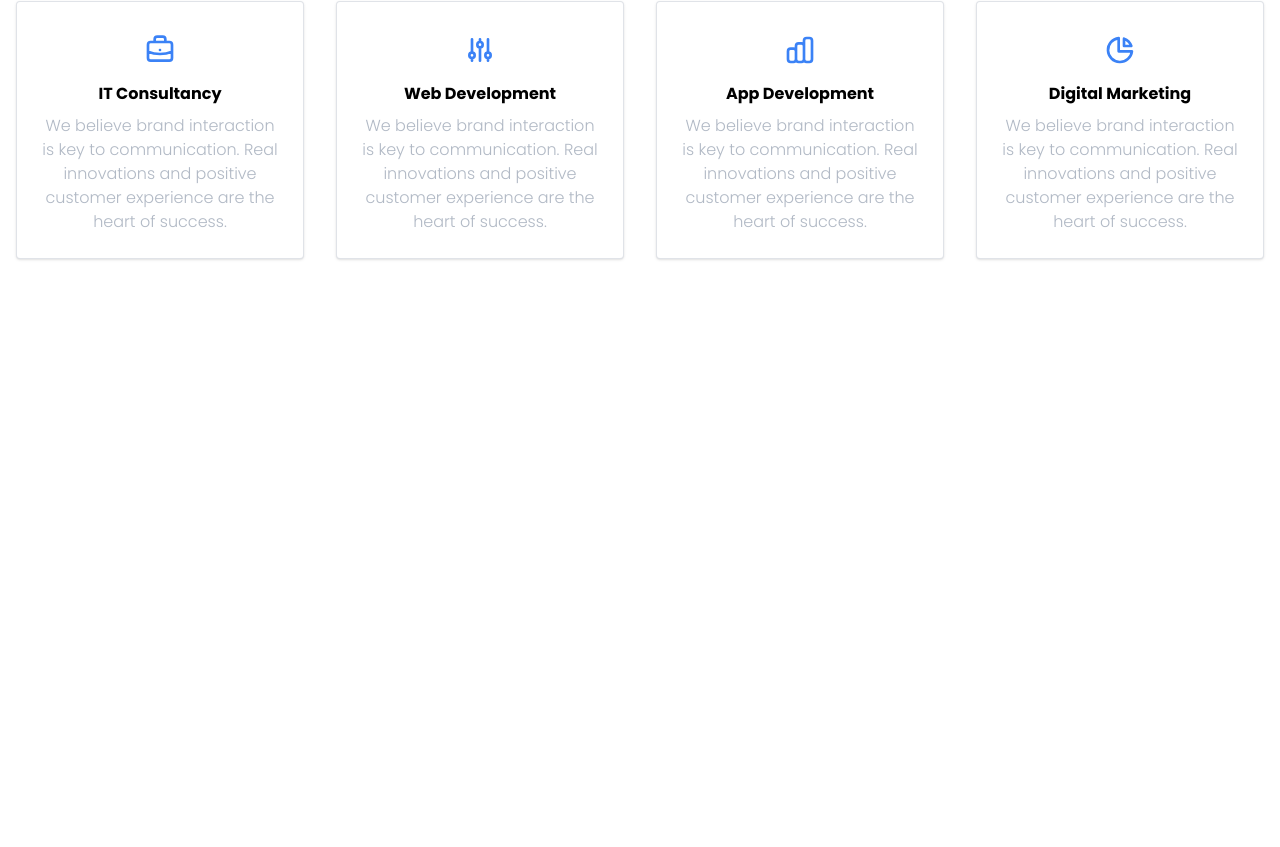
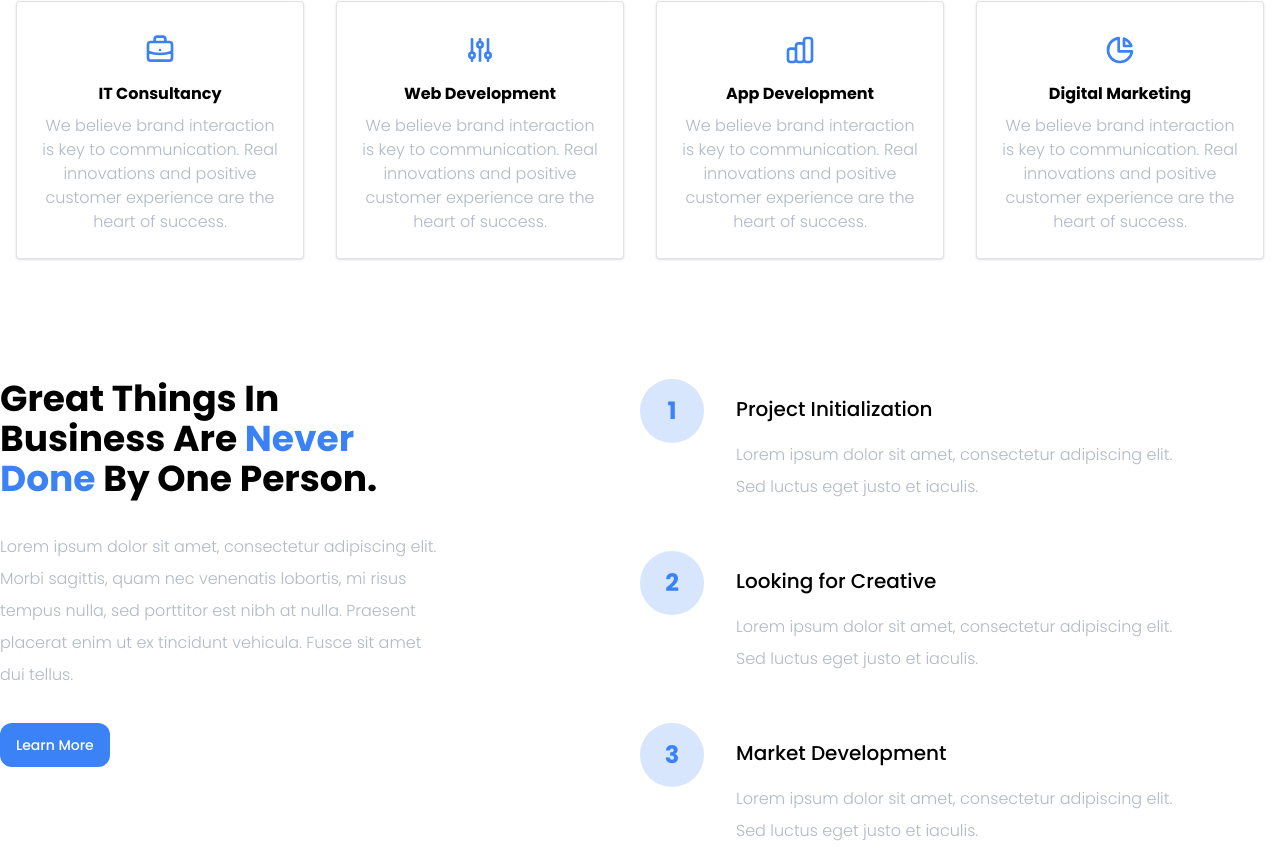
Before and after one commit to Sh4ke96/monst, a Next.js app: page / in a window 1280 px wide. Shown: the part 932-1779 px from the top of the page. Before the commit the page ends 1215 px from the top, so only its background shows below. Built offline with nearby package versions, Linux system fonts and the light colour scheme.

Commit message:
add section how-we-work

```diff
--- a/app/page.tsx
+++ b/app/page.tsx
@@ -136,6 +136,83 @@ export default function Home() {
           </div>
         </div>
       </section>
+      <section>
+        <div className="container mt-24">
+          <div className="flex flex-col lg:flex-row">
+            <div className="w-full lg:w-1/2">
+              <div className="max-w-lg lg:max-w-md mx-auto lg:mx-0 text-center lg:text-left">
+                <h2 className="leading-3 text-3xl lg:text-4xl font-bold text-black">
+                  Great Things In <br />
+                  Business Are <span className="text-blue">Never Done </span>
+                  By One Person.
+                </h2>
+                <p className="text-gray/50 leading-8 text-center lg:text-left my-8 font-light">
+                  Lorem ipsum dolor sit amet, consectetur adipiscing elit. Morbi
+                  sagittis, quam nec venenatis lobortis, mi risus tempus nulla,
+                  sed porttitor est nibh at nulla. Praesent placerat enim ut ex
+                  tincidunt vehicula. Fusce sit amet dui tellus.
+                </p>
+                <Button
+                  type="button"
+                  color="primary"
+                  textColor="white"
+                  border="base"
+                >
+                  Learn More
+                </Button>
+              </div>
+            </div>
+            <div className="w-full mt-8 lg:w-1/2 lg:mt-0">
+              <div className="flex flex-col gap-y-12">
+                <div className="flex gap-x-8">
+                  <div>
+                    <span className="flex w-16 h-16 mx-auto items-center justify-center text-2xl font-bold font-heading rounded-full bg-blue/20 text-blue">
+                      1
+                    </span>
+                  </div>
+                  <div className="flex flex-col mt-4">
+                    <h3 className="text-black text-xl">
+                      Project Initialization
+                    </h3>
+                    <p className="text-gray/50 leading-8 text-left mt-4 font-light">
+                      Lorem ipsum dolor sit amet, consectetur adipiscing elit.{" "}
+                      <br /> Sed luctus eget justo et iaculis.
+                    </p>
+                  </div>
+                </div>
+                <div className="flex gap-x-8">
+                  <div>
+                    <span className="flex w-16 h-16 mx-auto items-center justify-center text-2xl font-bold font-heading rounded-full bg-blue/20 text-blue">
+                      2
+                    </span>
+                  </div>
+                  <div className="flex flex-col mt-4">
+                    <h3 className="text-black text-xl">Looking for Creative</h3>
+                    <p className="text-gray/50 leading-8 text-left mt-4 font-light">
+                      Lorem ipsum dolor sit amet, consectetur adipiscing elit.{" "}
+                      <br /> Sed luctus eget justo et iaculis.
+                    </p>
+                  </div>
+                </div>
+                <div className="flex gap-x-8">
+                  <div>
+                    <span className="flex w-16 h-16 mx-auto items-center justify-center text-2xl font-bold font-heading rounded-full bg-blue/20 text-blue">
+                      3
+                    </span>
+                  </div>
+                  <div className="flex flex-col mt-4">
+                    <h3 className="text-black text-xl">Market Development</h3>
+                    <p className="text-gray/50 leading-8 text-left mt-4 font-light">
+                      Lorem ipsum dolor sit amet, consectetur adipiscing elit.{" "}
+                      <br /> Sed luctus eget justo et iaculis.
+                    </p>
+                  </div>
+                </div>
+              </div>
+            </div>
+          </div>
+        </div>
+      </section>
     </>
   );
 }
```
